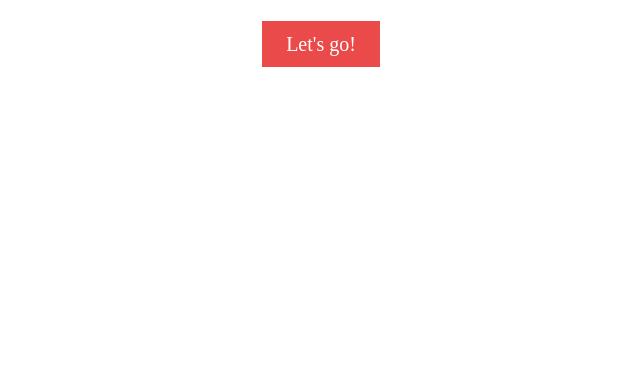
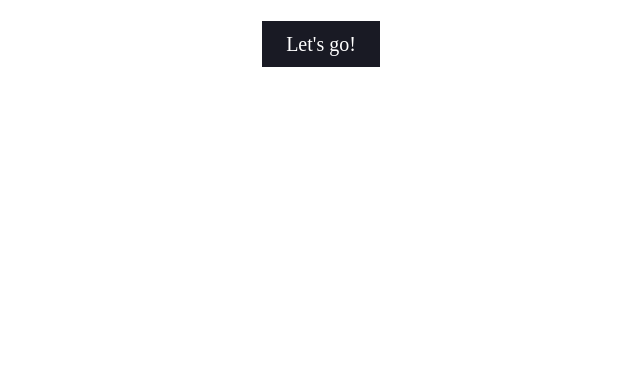
Before and after one commit to jeromehaas/new-year-countdown-web, a website: page index.html in a window 1280 px wide. Shown: the part 410-800 px from the top of the page, without its empty margins (319-959 px from the left). Drawn offline with nearby package versions, Linux system fonts and the light colour scheme; files that its build step writes are made by us from their sources; files whose address does not match are found by name.

Commit message:
Cleanup: project

```diff
--- a/src/sass/configs/reset.scss
+++ b/src/sass/configs/reset.scss
@@ -84,8 +84,6 @@ video {
   vertical-align: baseline;
 }
 
-/* HTML5 display-role reset for older browsers */
-
 article,
 aside,
 details,
--- a/src/sass/partials/button.scss
+++ b/src/sass/partials/button.scss
@@ -1,7 +1,9 @@
+@import '../configs/vars.scss';
+
 .button {
 	padding: 8px 24px;
 	text-decoration: none;
-	background-color: #EB4A4B;
+	background-color: $black;
 	text-align: center;
 	color: #ffffff;
 	border: none;
```
Also changed, not shown: README.md, 2 other files.
